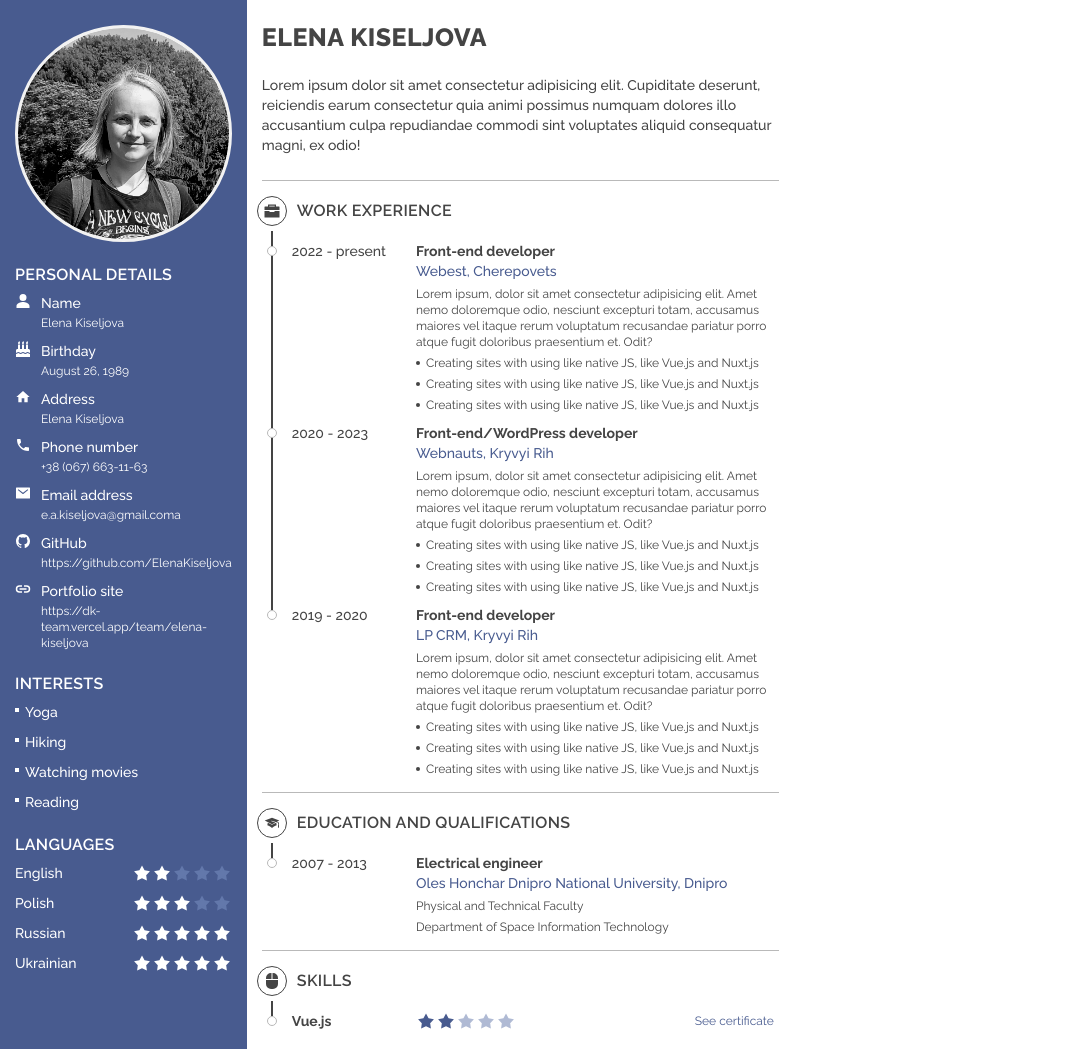
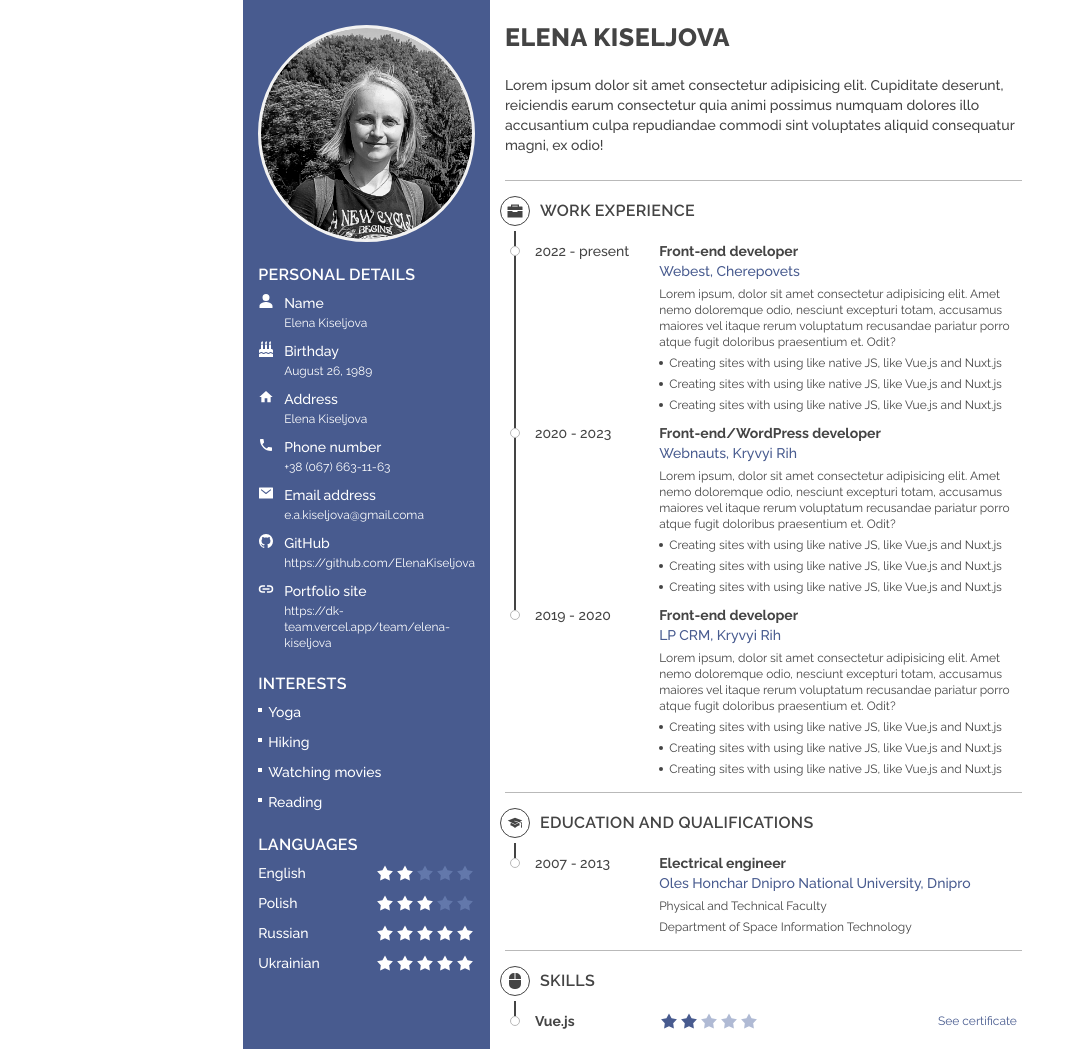
Before and after one commit to ElenaKiseljova/cv, a plain HTML site: page cv.html in a window 1280 px wide. Shown: the top 1049 px of the page, without its empty margins (0-1070 px from the left). Drawn offline with Linux system fonts and the light colour scheme.

Commit message:
fix: page size

```diff
--- a/styles/styles.css
+++ b/styles/styles.css
@@ -17,7 +17,8 @@
 
 :root {
   /* Page */
-  --page-height: 210mm;
+  --page-width: 210mm;
+  --page-height: 297mm;
 
   /* Colors*/
   --cl-blue-700: #485b8f;
@@ -36,7 +37,7 @@
 /* Set content to fill the entire A4 page */
 html,
 body {
-  width: var(--page-height);
+  width: 100%;
 
   font-family: 'Raleway', sans-serif;
   font-optical-sizing: auto;
@@ -49,9 +50,11 @@ body {
 
   grid-template-columns: 1fr 2.5fr;
 
-  width: 100%;
+  width: var(--page-width);
 
-  min-height: 297mm;
+  min-height: var(--page-height);
+
+  margin: 0 auto;
 }
 
 .article__aside,
@@ -365,7 +368,7 @@ body {
         z-index: 1;
 
         width: 2px;
-        height: var(--page-height);
+        height: var(--page-width);
 
         background-color: var(--cl-black);
         transform: translateX(-50%);
```
